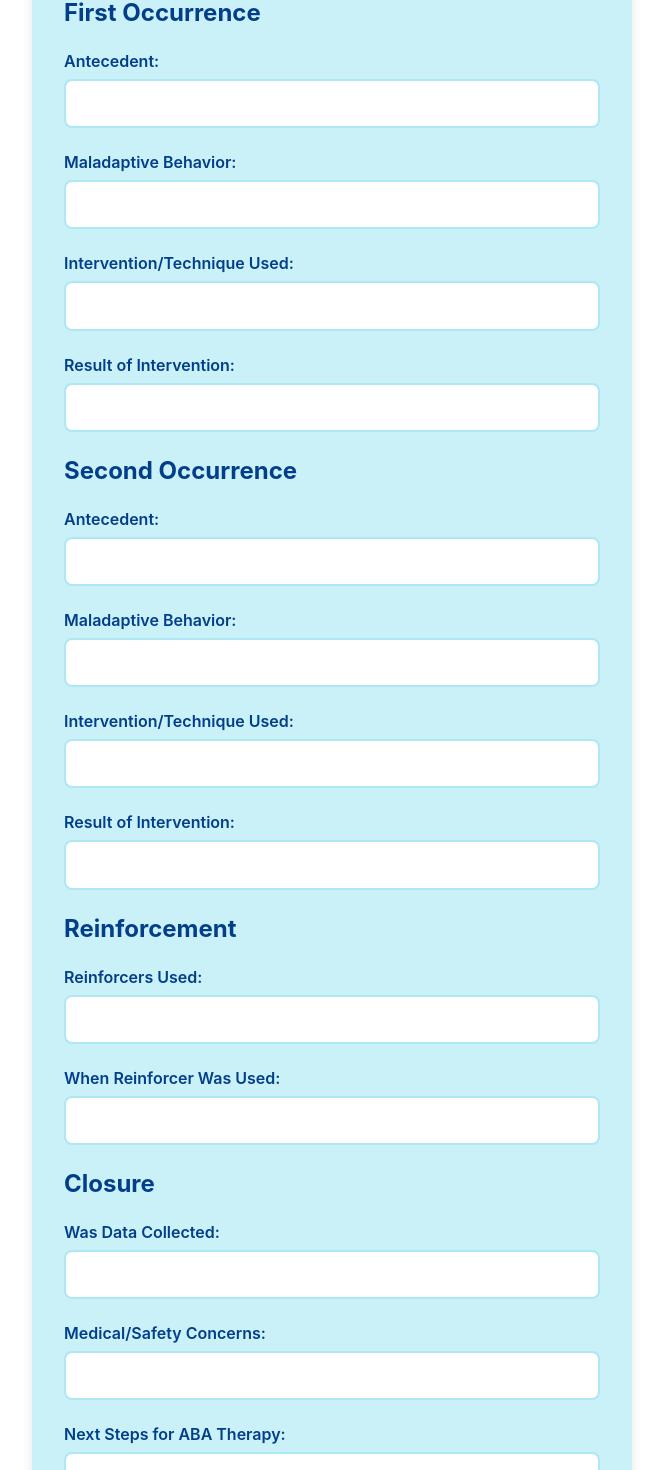
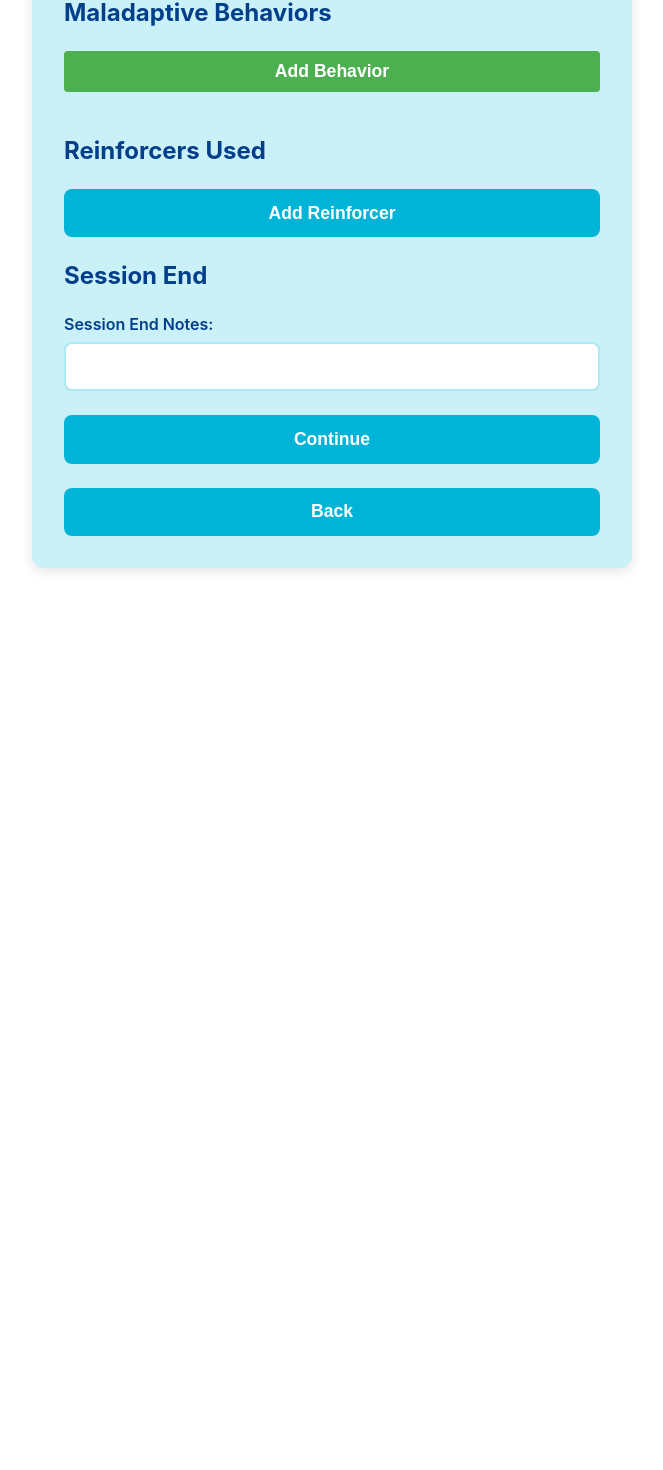
Before and after one commit to H033S/great-rbt-notes, a Next.js app in the folder client/: page /session-details in a window 1280 px wide. Shown: the part 66-1536 px from the top of the page, without its empty margins (308-971 px from the left). After the commit the page ends 800 px from the top, so only its background shows below. Built offline with nearby package versions, Linux system fonts and the light colour scheme.

Commit message:
Initial revamp of session details

```diff
--- a/client/src/components/SessionDetails.js
+++ b/client/src/components/SessionDetails.js
@@ -1,25 +1,38 @@
 "use client";
 import React, { useState, useEffect } from "react";
 import { useRouter } from "next/navigation";
-import { ArrowLeft } from "lucide-react";
 import "../components/styles/SessionDetails.css";
+
+class Result {
+  constructor() {
+    this.increase = false;
+    this.decrease = false;
+  }
+}
+
+class MaladaptiveBehavior {
+  constructor() {
+    this.behavior = "";
+    this.antecedent = "";
+    this.function = "";
+    this.intervention = "";
+    this.replacement_behavior = "";
+    this.prompts_used = "";
+    this.reinforcer = "";
+    this.consequence_based_reinforcement = "";
+    this.result = new Result();
+  }
+}
 
 const SessionDetails = () => {
   const navigate = useRouter();
   const [formData, setFormData] = useState({
-    antecedent1: "",
-    maladaptiveBehavior1: "",
-    intervention1: "",
-    interventionResult1: "",
-    antecedent2: "",
-    maladaptiveBehavior2: "",
-    intervention2: "",
-    interventionResult2: "",
-    reinforcersUsed: "",
-    whenReinforcerUsed: "",
-    dataCollected: "",
-    concerns: "",
-    nextSteps: ""
+    /** @type {MaladaptiveBehavior[]} */
+    maladaptiveBehaviors: [],
+    /** @type {string[]} */
+    reinforcement: [],
+    /** @type {string} */
+    session_end: "",
   });
 
   // Load any saved session details from sessionStorage on mount
@@ -51,153 +64,167 @@ const SessionDetails = () => {
 
   return (
     <form className="session-details-form" onSubmit={handleSubmit}>
-      <h2>First Occurrence</h2>
+      <h2>Maladaptive Behaviors</h2>
+      {formData.maladaptiveBehaviors.map((behavior, index) => (
+        <div key={index} className="behavior-section" style={{
+          padding: '15px',
+          border: '1px solid #ddd',
+          borderRadius: '8px',
+          marginBottom: '15px'
+        }}>
+          <h3 style={{ color: '#333', marginBottom: '10px' }}>Behavior {index + 1}</h3>
+          <div style={{ marginBottom: '10px' }}>
+            <label htmlFor={`behavior-${index}`} style={{ color: '#333', display: 'block', marginBottom: '5px' }}>Behavior:</label>
+            <input
+              type="text"
+              id={`behavior-${index}`}
+              value={behavior.behavior}
+              onChange={(e) => {
+                const newBehaviors = [...formData.maladaptiveBehaviors];
+                newBehaviors[index].behavior = e.target.value;
+                setFormData({ ...formData, maladaptiveBehaviors: newBehaviors });
+              }}
+              required
+              style={{
+                width: '100%',
+                padding: '8px',
+                border: '1px solid #ddd',
+                borderRadius: '4px'
+              }}
+            />
+          </div>
+          <div style={{ marginBottom: '10px' }}>
+            <label htmlFor={`antecedent-${index}`} style={{ color: '#333', display: 'block', marginBottom: '5px' }}>Antecedent:</label>
+            <input
+              type="text"
+              id={`antecedent-${index}`}
+              value={behavior.antecedent}
+              onChange={(e) => {
+                const newBehaviors = [...formData.maladaptiveBehaviors];
+                newBehaviors[index].antecedent = e.target.value;
+                setFormData({ ...formData, maladaptiveBehaviors: newBehaviors });
+              }}
+              required
+              style={{
+                width: '100%',
+                padding: '8px',
+                border: '1px solid #ddd',
+                borderRadius: '4px'
+              }}
+            />
+          </div>
+          <div style={{ marginBottom: '10px' }}>
+            <label htmlFor={`function-${index}`} style={{ color: '#333', display: 'block', marginBottom: '5px' }}>Function:</label>
+            <input
+              type="text"
+              id={`function-${index}`}
+              value={behavior.function}
+              onChange={(e) => {
+                const newBehaviors = [...formData.maladaptiveBehaviors];
+                newBehaviors[index].function = e.target.value;
+                setFormData({ ...formData, maladaptiveBehaviors: newBehaviors });
+              }}
+              required
+              style={{
+                width: '100%',
+                padding: '8px',
+                border: '1px solid #ddd',
+                borderRadius: '4px'
+              }}
+            />
+          </div>
+          <button
+            type="button"
+            onClick={() => {
+              const newBehaviors = formData.maladaptiveBehaviors.filter((_, i) => i !== index);
+              setFormData({ ...formData, maladaptiveBehaviors: newBehaviors });
+            }}
+            style={{
+              backgroundColor: '#ff4444',
+              color: 'white',
+              border: 'none',
+              padding: '8px 15px',
+              borderRadius: '4px',
+              cursor: 'pointer'
+            }}
+          >
+            Remove Behavior
+          </button>
+        </div>
+      ))}
+      <button
+        type="button"
+        onClick={() => {
+          setFormData({
+            ...formData,
+            maladaptiveBehaviors: [...formData.maladaptiveBehaviors, new MaladaptiveBehavior()]
+          });
+        }}
+        style={{
+          backgroundColor: '#4CAF50',
+          color: 'white',
+          border: 'none',
+          padding: '10px 20px',
+          borderRadius: '4px',
+          cursor: 'pointer',
+          marginBottom: '20px'
+        }}
+      >
+        Add Behavior
+      </button>
+
+      <h2>Reinforcers Used</h2>
+      {formData.reinforcement.map((reinforcer, index) => (
+        <div key={index} className="reinforcer-section">
+          <input
+            type="text"
+            value={reinforcer}
+            onChange={(e) => {
+              const newReinforcement = [...formData.reinforcement];
+              newReinforcement[index] = e.target.value;
+              setFormData({ ...formData, reinforcement: newReinforcement });
+            }}
+            required
+          />
+          <button
+            type="button"
+            onClick={() => {
+              const newReinforcement = formData.reinforcement.filter((_, i) => i !== index);
+              setFormData({ ...formData, reinforcement: newReinforcement });
+            }}
+          >
+            Remove
+          </button>
+        </div>
+      ))}
+      <button
+        type="button"
+        onClick={() => {
+          setFormData({
+            ...formData,
+            reinforcement: [...formData.reinforcement, ""]
+          });
+        }}
+      >
+        Add Reinforcer
+      </button>
+
+      <h2>Session End</h2>
       <div>
-        <label htmlFor="antecedent1">Antecedent:</label>
+        <label htmlFor="session_end">Session End Notes:</label>
         <input
           type="text"
-          id="antecedent1"
-          name="antecedent1"
-          value={formData.antecedent1}
-          onChange={handleChange}
+          id="session_end"
+          value={formData.session_end}
+          onChange={(e) => setFormData({ ...formData, session_end: e.target.value })}
           required
         />
       </div>
-      <div>
-        <label htmlFor="maladaptiveBehavior1">Maladaptive Behavior:</label>
-        <input
-          type="text"
-          id="maladaptiveBehavior1"
-          name="maladaptiveBehavior1"
-          value={formData.maladaptiveBehavior1}
-          onChange={handleChange}
-          required
-        />
-      </div>
-      <div>
-        <label htmlFor="intervention1">Intervention/Technique Used:</label>
-        <input
-          type="text"
-          id="intervention1"
-          name="intervention1"
-          value={formData.intervention1}
-          onChange={handleChange}
-          required
-        />
-      </div>
-      <div>
-        <label htmlFor="interventionResult1">Result of Intervention:</label>
-        <input
-          type="text"
-          id="interventionResult1"
-          name="interventionResult1"
-          value={formData.interventionResult1}
-          onChange={handleChange}
-          required
-        />
-      </div>
-      <h2>Second Occurrence</h2>
-      <div>
-        <label htmlFor="antecedent2">Antecedent:</label>
-        <input
-          type="text"
-          id="antecedent2"
-          name="antecedent2"
-          value={formData.antecedent2}
-          onChange={handleChange}
-          required
-        />
-      </div>
-      <div>
-        <label htmlFor="maladaptiveBehavior2">Maladaptive Behavior:</label>
-        <input
-          type="text"
-          id="maladaptiveBehavior2"
-          name="maladaptiveBehavior2"
-          value={formData.maladaptiveBehavior2}
-          onChange={handleChange}
-          required
-        />
-      </div>
-      <div>
-        <label htmlFor="intervention2">Intervention/Technique Used:</label>
-        <input
-          type="text"
-          id="intervention2"
-          name="intervention2"
-          value={formData.intervention2}
-          onChange={handleChange}
-          required
-        />
-      </div>
-      <div>
-        <label htmlFor="interventionResult2">Result of Intervention:</label>
-        <input
-          type="text"
-          id="interventionResult2"
-          name="interventionResult2"
-          value={formData.interventionResult2}
-          onChange={handleChange}
-          required
-        />
-      </div>
-      <h2>Reinforcement</h2>
-      <div>
-        <label htmlFor="reinforcersUsed">Reinforcers Used:</label>
-        <input
-          type="text"
-          id="reinforcersUsed"
-          name="reinforcersUsed"
-          value={formData.reinforcersUsed}
-          onChange={handleChange}
-          required
-        />
-      </div>
-      <div>
-        <label htmlFor="whenReinforcerUsed">When Reinforcer Was Used:</label>
-        <input
-          type="text"
-          id="whenReinforcerUsed"
-          name="whenReinforcerUsed"
-          value={formData.whenReinforcerUsed}
-          onChange={handleChange}
-          required
-        />
-      </div>
-      <h2>Closure</h2>
-      <div>
-        <label htmlFor="dataCollected">Was Data Collected:</label>
-        <input
-          type="text"
-          id="dataCollected"
-          name="dataCollected"
-          value={formData.dataCollected}
-          onChange={handleChange}
-          required
-        />
-      </div>
-      <div>
-        <label htmlFor="concerns">Medical/Safety Concerns:</label>
-        <input
-          type="text"
-          id="concerns"
-          name="concerns"
-          value={formData.concerns}
-          onChange={handleChange}
-        />
-      </div>
-      <div>
-        <label htmlFor="nextSteps">Next Steps for ABA Therapy:</label>
-        <input
-          type="text"
-          id="nextSteps"
-          name="nextSteps"
-          value={formData.nextSteps}
-          onChange={handleChange}
-        />
-      </div>
+
       <button type="submit">Continue</button>
-       <button type="button" onClick={handleBack}>Back</button>
+      <button type="button" onClick={handleBack}>
+        Back
+      </button>
     </form>
   );
 };
```
